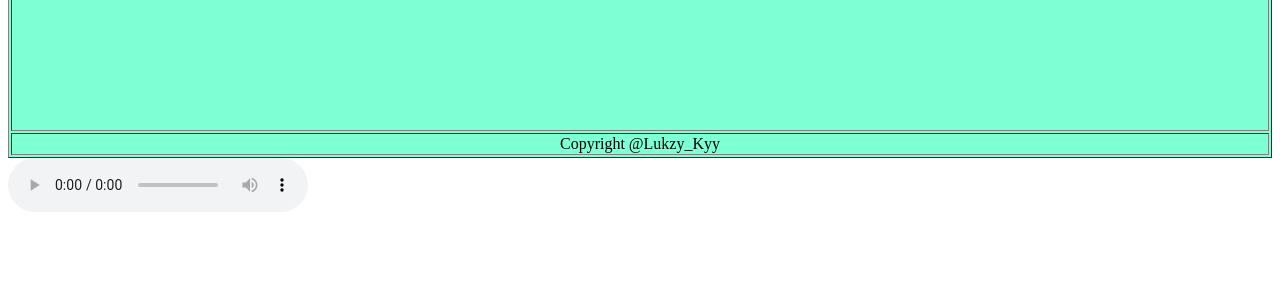
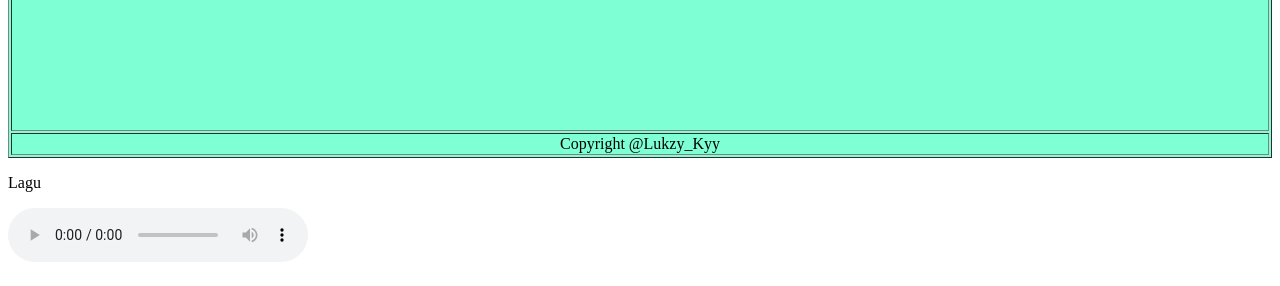
Before and after one commit to sheldens1/webpertamasekol, a plain HTML site: page index.html in a window 1280 px wide. Shown: the part 514-800 px from the top of the page. Drawn offline with Linux system fonts and the light colour scheme.

Commit message:
Add files via upload

```diff
--- a/index.html
+++ b/index.html
@@ -65,6 +65,7 @@
         <td colspan="3"><Center>Copyright @Lukzy_Kyy</Center></td>
     </tr>
  </table>
+ <p>Lagu</p>
  <audio controls autoplay loop>
     <source src="bahan/au.mp3" type="audio/mpeg">
 </audio>
```
